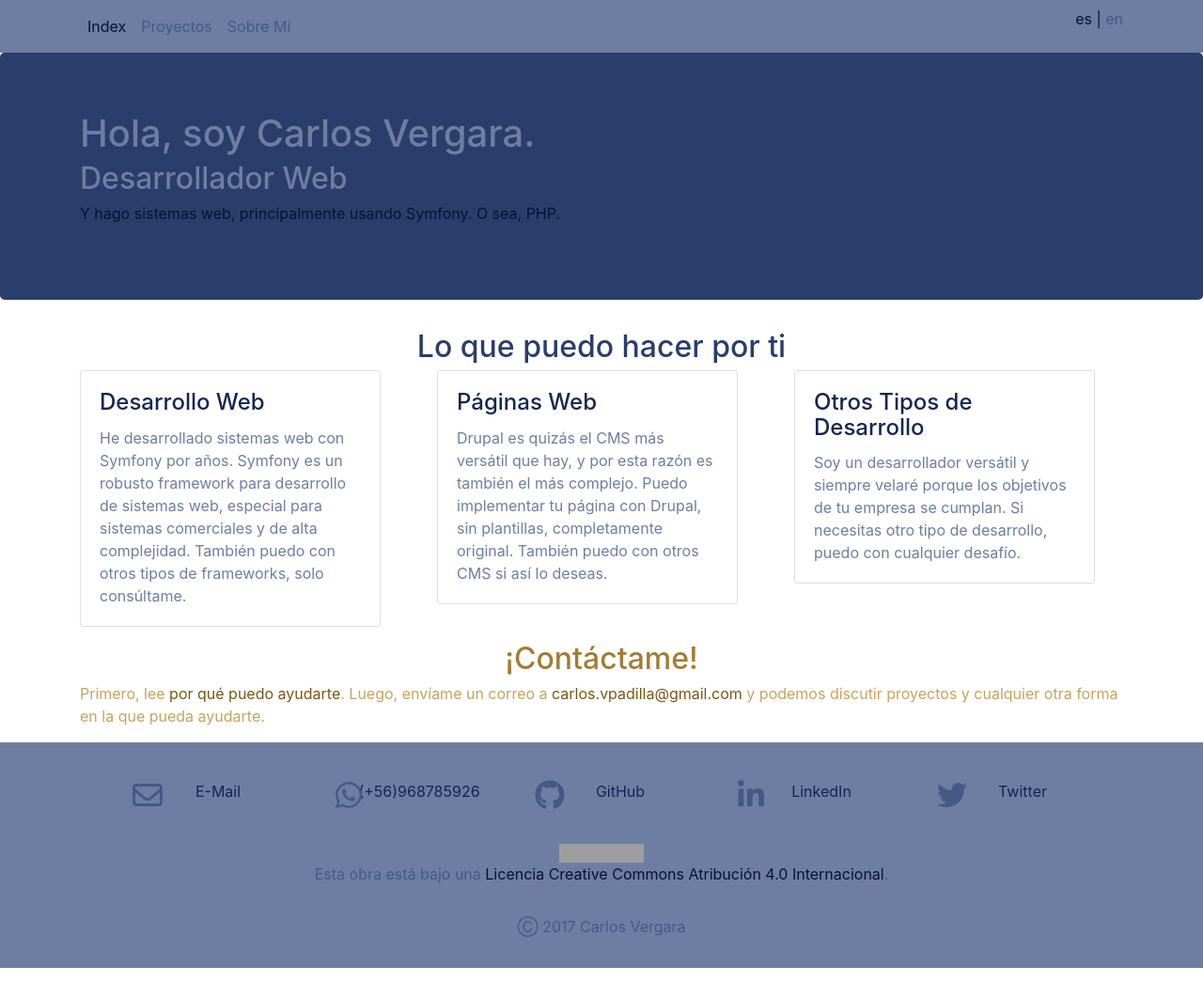
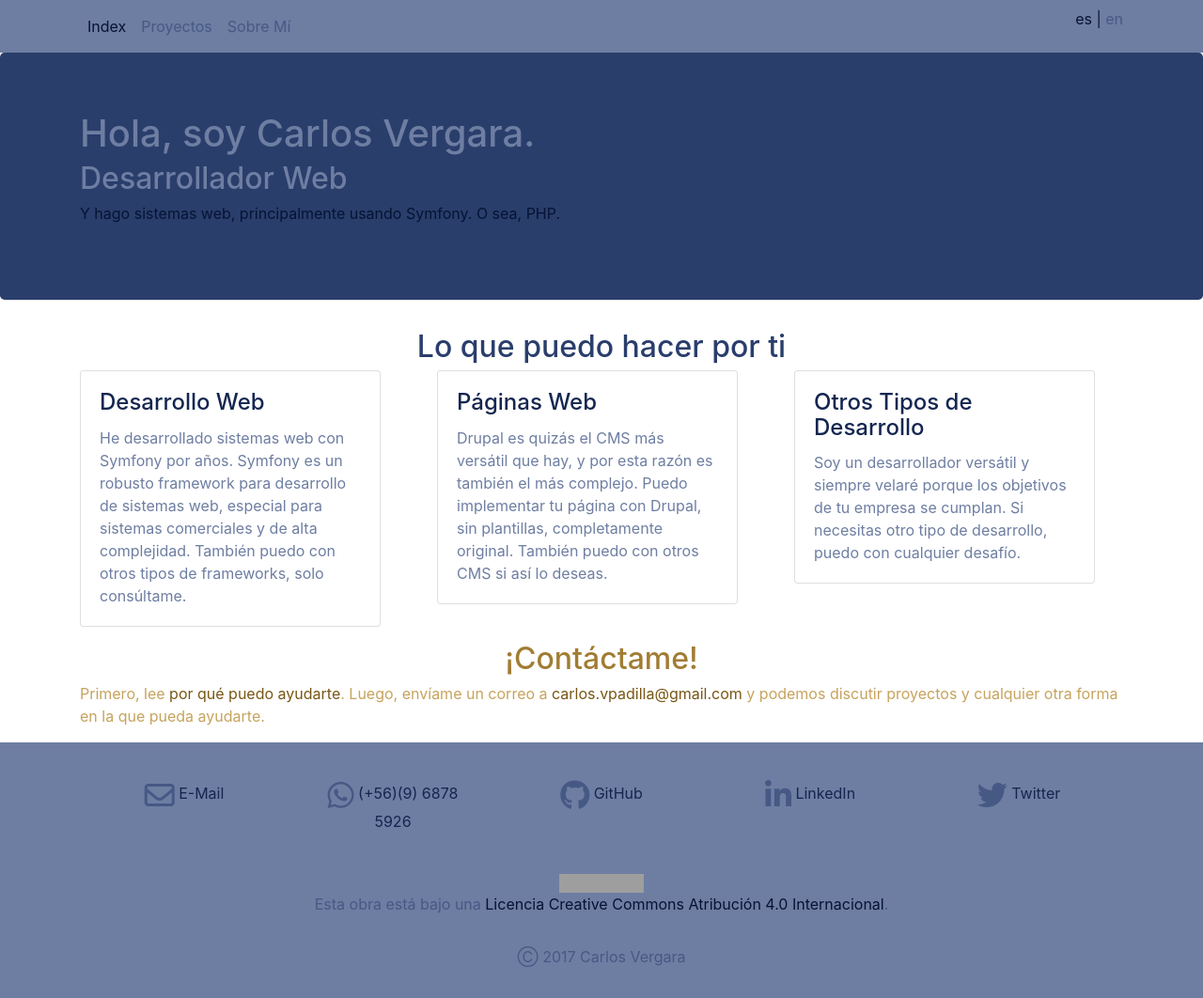
Before and after one commit to CarlosVPadilla/CarlosVPadilla.github.io, a Jekyll site: the page built from index.html, in a window 1280 px wide. Shown: the whole page at 94% size. Built offline with Jekyll 4.4.1, drawn with Linux system fonts in a browser that asks for light colours; nearby versions of some CDN libraries; before the commit the page ends 1030 px from its top, so only the background shows below that; grey boxes are pictures that could not be loaded.

Commit message:
Fixing footer responsiveness.

```diff
--- a/_includes/contactdata.html
+++ b/_includes/contactdata.html
@@ -1,6 +1,6 @@
 <li class="nav-item">
-    <i class="fa-li fa fa-2x {{ include.icon }}" aria-hidden="true"></i>
     <a class="nav-link" href="{{ include.href }}">
+        <i class="fa fa-2x align-middle {{ include.icon }}" aria-hidden="true"></i>
         {{ include.text }}
     </a>
 </li>
--- a/_includes/footer.html
+++ b/_includes/footer.html
@@ -1,11 +1,11 @@
 <footer id="pageFooter">
     <div class="container">
-        <ul id="contactinfo" class="fa-ul nav nav-justified">
+        <ul id="contactinfo" class="nav nav-justified">
             {% capture maillink %}
                 mailto:carlos.vpadilla@gmail.com?subject={{ site.strings.hello[page.lang] }}
             {% endcapture %}
             {% include contactdata.html icon="fa-envelope-o" href=maillink text="E-Mail" %}
-            {% include contactdata.html icon="fa-whatsapp" href="#" text="(+56)968785926" %}
+            {% include contactdata.html icon="fa-whatsapp" href="#" text="(+56)(9) 6878 5926" %}
             {% include contactdata.html icon="fa-github" href="https://github.com/CarlosVPadilla/" text="GitHub" %}
             {% include contactdata.html icon="fa-linkedin" href="https://www.linkedin.com/in/carlosvergarapadilla/" text="LinkedIn" %}
             {% include contactdata.html icon="fa-twitter" href="https://twitter.com/carlos_vpadilla" text="Twitter" %}
--- a/_sass/footer.scss
+++ b/_sass/footer.scss
@@ -4,15 +4,12 @@
     color: $color-primary-2;
 
     #contactinfo {
-        color: $color-primary-2;
-
         .nav-link {
             padding: .5rem 2rem;
             color: $color-primary-3;
-        }
-
-        .fa-li {
-            left: 0;
+            i {
+                color: $color-primary-2;
+            }
         }
     }
 
```
